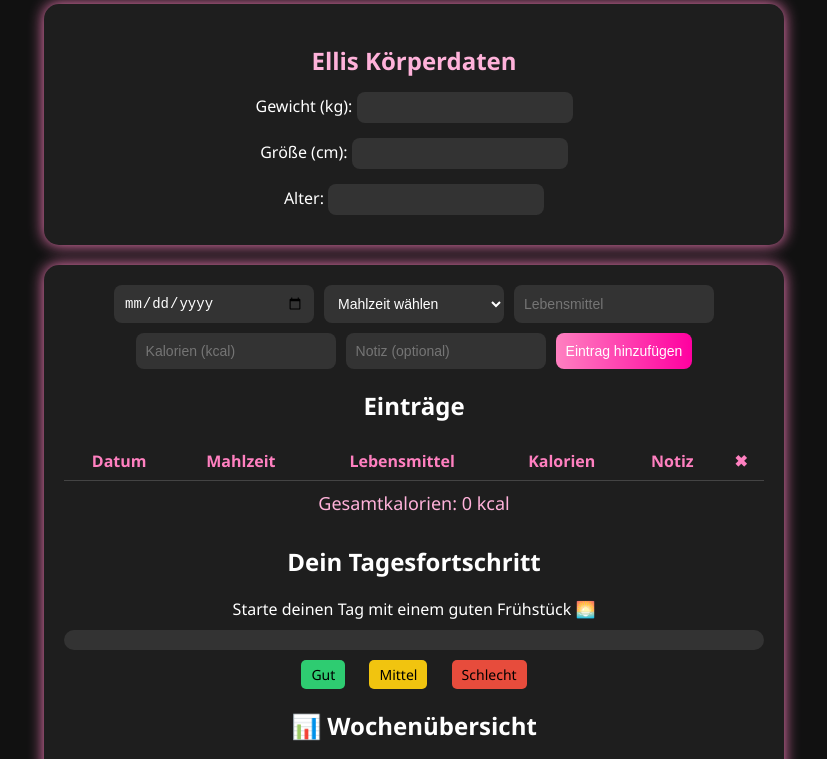
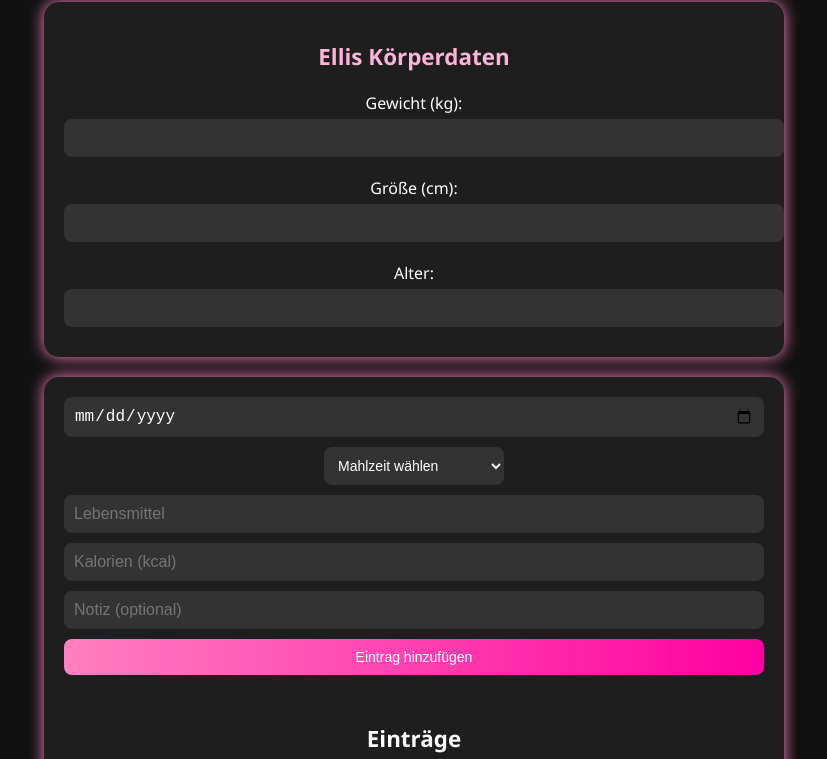
Before and after one commit to Phil24352435/ELLI-ernaerung, a plain HTML site: page index.html in a window 1280 px wide. Shown: the part 79-838 px from the top of the page, without its empty margins (226-1053 px from the left). Drawn offline with nearby package versions, Linux system fonts and the light colour scheme.

Commit message:
Add files via upload

```diff
--- a/style.css
+++ b/style.css
@@ -168,3 +168,56 @@ footer {
   border-top: 1px solid #444;
   color: #fff;
 }
+footer p {
+  margin: 0;
+  font-size: 14px;
+}
+@media (max-width: 768px) { }
+  body {
+    font-size: 16px;
+    padding: 10px;
+  }
+
+  .container,
+  .profile {
+    display: flex;
+    flex-direction: column;
+    align-items: stretch;
+    gap: 10px;
+  }
+
+  input[type="text"],
+  input[type="number"],
+  input[type="date"],
+  select,
+  button {
+    width: 100%;
+    font-size: 16px;
+    padding: 10px;
+  }
+
+  table {
+    font-size: 14px;
+    width: 100%;
+    overflow-x: auto;
+    display: block;
+  }
+
+  h1, h2, h3 {
+    font-size: 1.4em;
+    text-align: center;
+  }
+
+  .entry-row {
+    flex-wrap: wrap;
+    gap: 5px;
+  }
+
+  .entry-row input,
+  .entry-row select {
+    flex: 1 1 100%;
+  }
+  .entry-row button {
+    flex: 1 1 100%;
+    margin-top: 10px;
+  }
```
